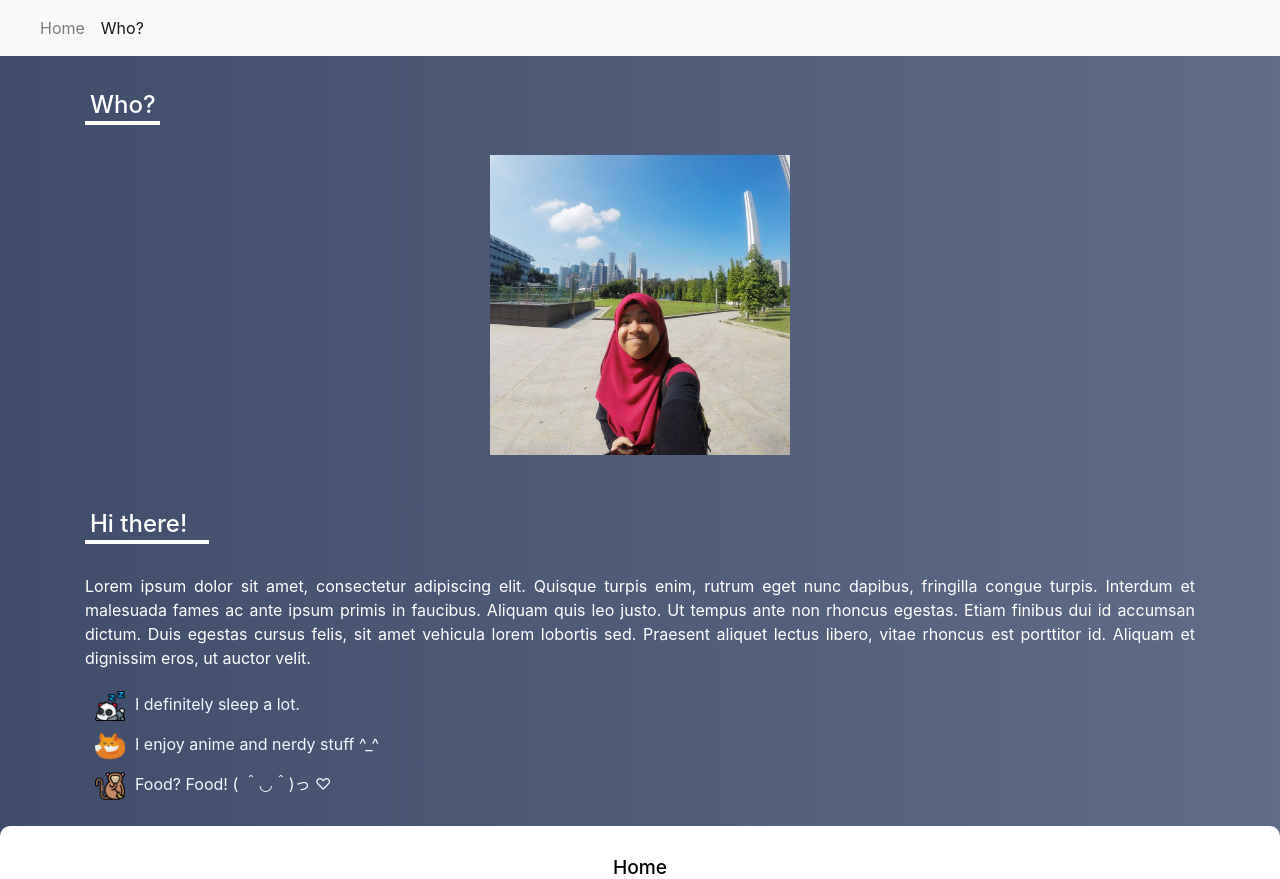
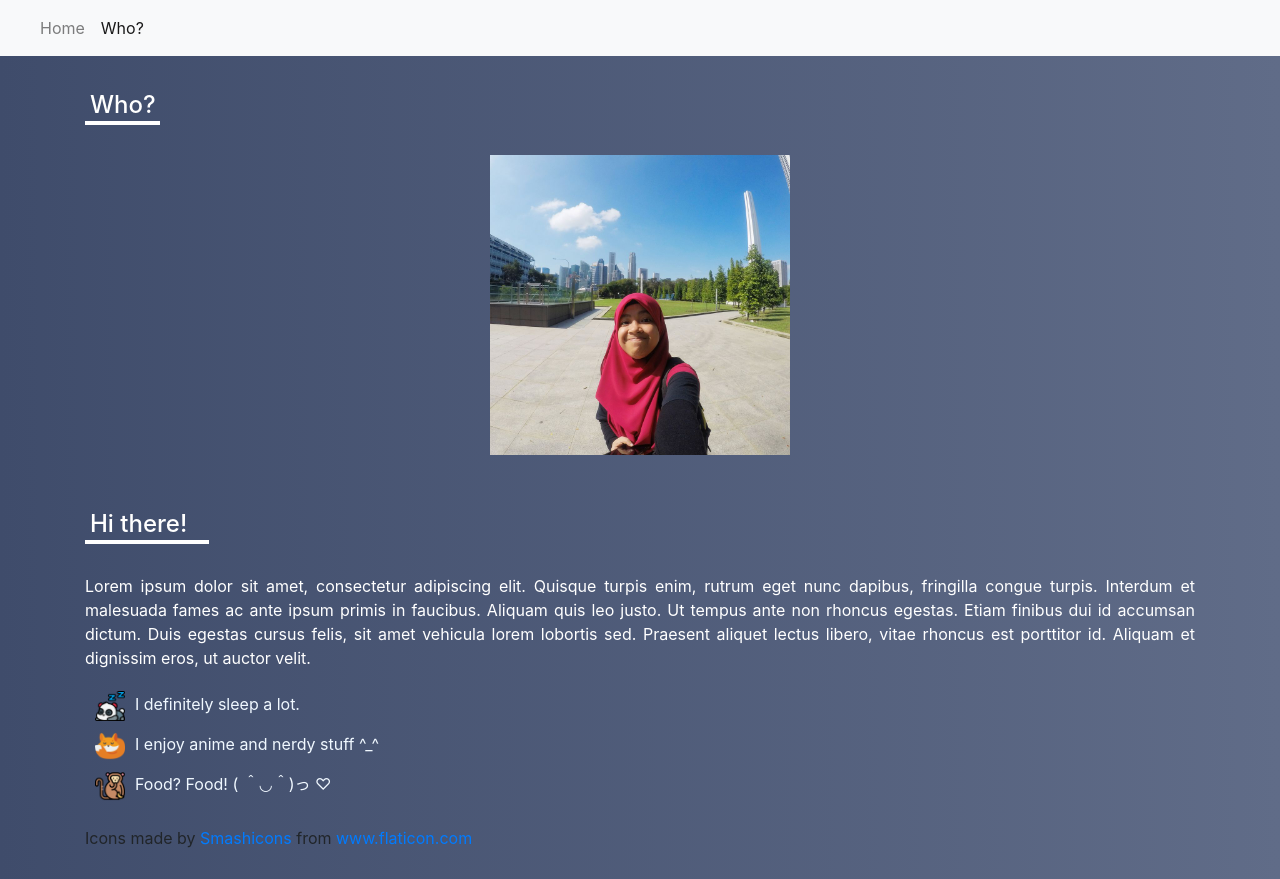
Before and after one commit to norainiibrahim98/My-Personal-Blog-Website, a plain HTML site: page who.html in a window 1280 px wide. Shown: the top 879 px of the page. Drawn offline with nearby package versions, Linux system fonts and the light colour scheme.

Commit message:
added attributions

```diff
--- a/who.html
+++ b/who.html
@@ -44,7 +44,10 @@
             </div>
         </div>
       </div>
-  </div>
+      <div>Icons made by <a href="https://www.flaticon.com/authors/smashicons" title="Smashicons">Smashicons</a> from <a href="https://www.flaticon.com/" title="Flaticon">www.flaticon.com</a></div>
+      <br>
+      <br>
+    </div>
 
   <footer>
     <a href="index.html"><h6>Home</h6></a>
```
